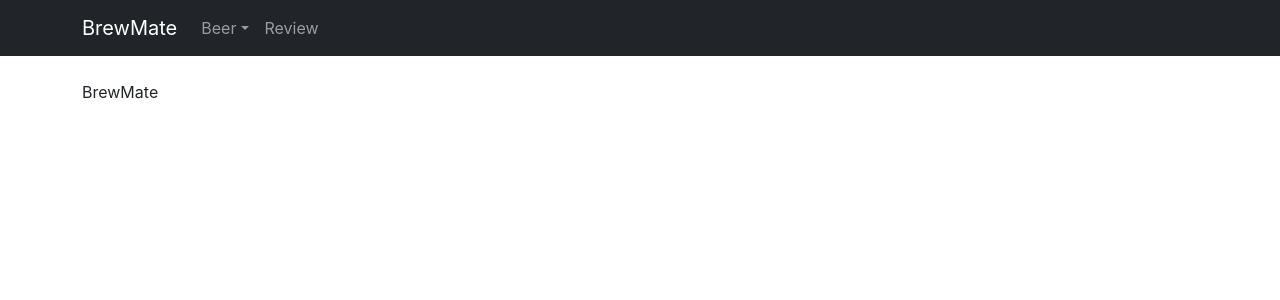
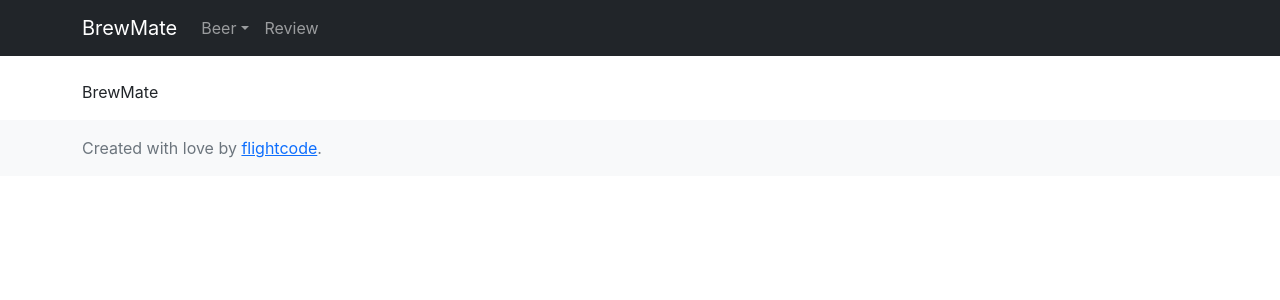
Before and after one commit to flightcode/brewmate, a React (Create React App) app in the folder client/: page / in a window 1280 px wide. Shown: the top 300 px of the page. Built offline with nearby package versions, Linux system fonts and the light colour scheme.

Commit message:
Update Footer Component to FooterWrapper

```diff
--- a/client/src/App.tsx
+++ b/client/src/App.tsx
@@ -2,7 +2,7 @@ import React from "react";
 import { Routes, Route } from "react-router-dom";
 import { Container } from "react-bootstrap";
 import { Home, BeerList } from "./routes";
-import { NavbarWrapper } from "./components";
+import { NavbarWrapper, FooterWrapper } from "./components";
 
 const App: React.FC = () => (
   <div>
@@ -15,6 +15,7 @@ const App: React.FC = () => (
         </Route>
       </Routes>
     </Container>
+    <FooterWrapper />
   </div>
 );
 
--- a/client/src/components/Footer.tsx
+++ /dev/null
@@ -1,11 +0,0 @@
-import React from "react";
-
-const Footer: React.FC = () => (
-  <footer className="footer mt-auto py-3 bg-light">
-    <div className="container">
-      <span className="text-muted">Place sticky footer content here.</span>
-    </div>
-  </footer>
-);
-
-export { Footer };
--- /dev/null
+++ b/client/src/components/FooterWrapper.tsx
@@ -0,0 +1,14 @@
+import React from "react";
+
+const FooterWrapper: React.FC = () => (
+  <footer className="footer mt-auto py-3 bg-light">
+    <div className="container">
+      <span className="text-muted">
+        Created with love by{" "}
+        <a href="https://github.com/flightcode">flightcode</a>.{" "}
+      </span>
+    </div>
+  </footer>
+);
+
+export { FooterWrapper };
--- a/client/src/components/index.ts
+++ b/client/src/components/index.ts
@@ -1,3 +1,3 @@
 export * from "./NavbarWrapper";
-export * from "./Footer";
+export * from "./FooterWrapper";
 export * from "./BeerCard";
```
